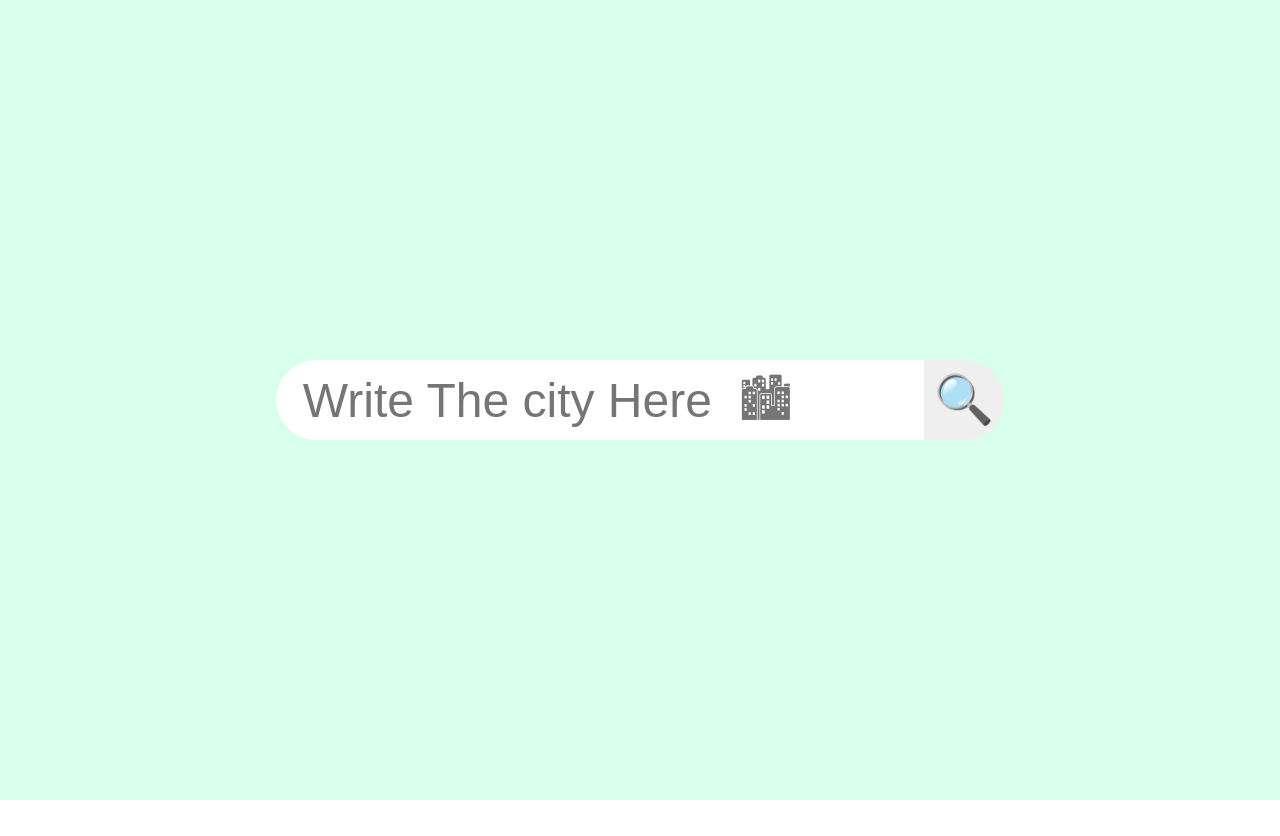
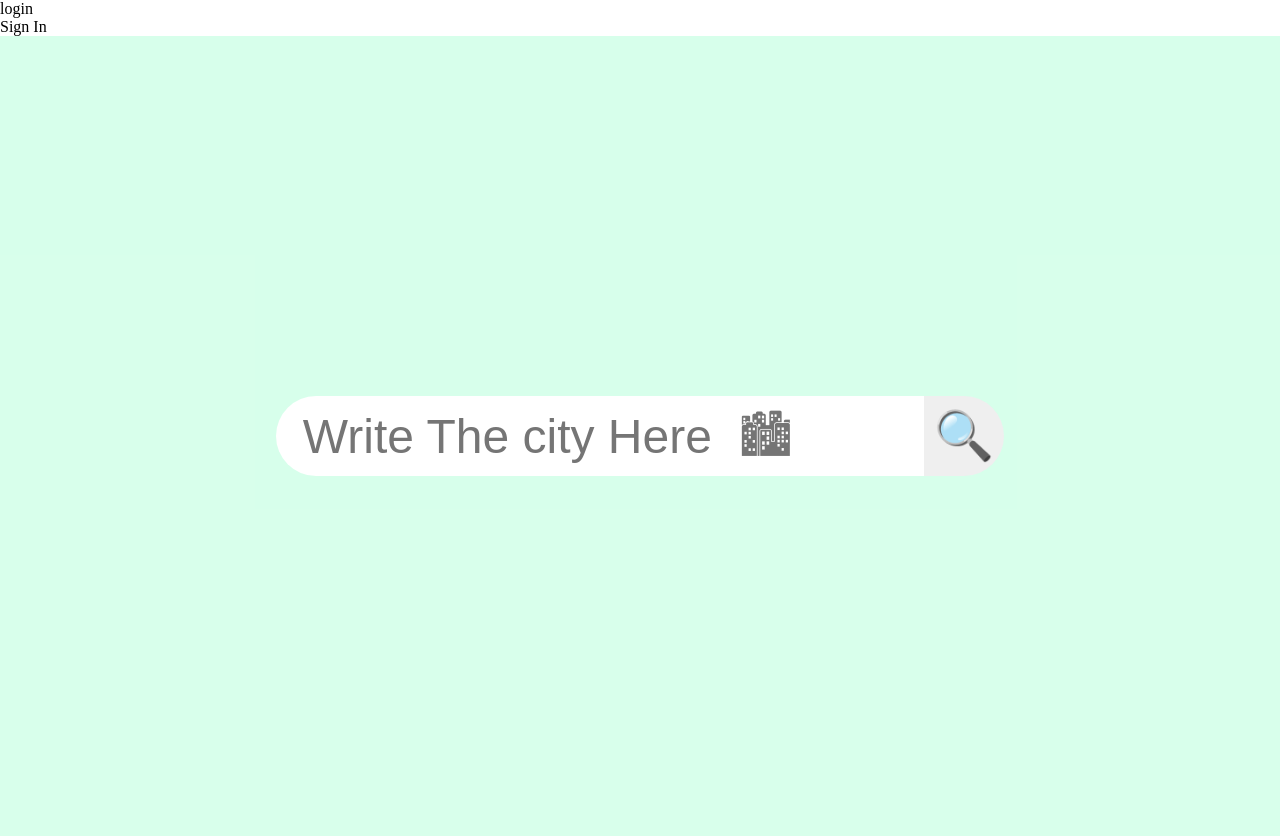
Before and after one commit to PHANTOMII79/Weather-App, a React (Vite) app in the folder WeatherApp/: page / in a window 1280 px wide. Before the commit the page ends 800 px from the top, so only its background shows below. Built offline with nearby package versions, Linux system fonts and the light colour scheme; no server answers.

Commit message:
Creating Log/Sign Files

```diff
--- a/WeatherApp/src/App.jsx
+++ b/WeatherApp/src/App.jsx
@@ -1,6 +1,9 @@
 import { useState, useEffect } from 'react'
 import AddDataSpace from './AddDataSpace';
 import ShowDataSpace from './ShowDataSpace';
+import Login from './Login';
+import SignIn from './SignIn';
+
 
 export default function App(){
   const [isSearched , setIsSearched] = useState(false);
@@ -52,7 +55,15 @@ export default function App(){
 
   return(
     <>
-      <div className="App">
+
+      <div className="OuterPage">
+          <Login/>
+
+          <SignIn/>
+
+      </div>
+
+      <div className="InnerPage">
           <AddDataSpace
               location={location}
               SearchedState={SearchedState}
--- /dev/null
+++ b/WeatherApp/src/Login.jsx
@@ -0,0 +1,14 @@
+import { useState, useEffect } from 'react'
+
+
+
+export default function Login(){
+
+
+
+    return(
+        <div className="Login">
+            login
+        </div>
+    );
+};
--- /dev/null
+++ b/WeatherApp/src/SignIn.jsx
@@ -0,0 +1,14 @@
+import { useState, useEffect } from 'react'
+
+
+
+export default function SignIn(){
+
+
+
+    return(
+        <div className="SignIn">
+            Sign In
+        </div>
+    );
+};
--- a/WeatherApp/src/index.css
+++ b/WeatherApp/src/index.css
@@ -11,7 +11,7 @@ body{
 
 
 }
-.App{
+.InnerPage{
     display: flex;
     min-height: 100vh;
     align-items: center;
```
